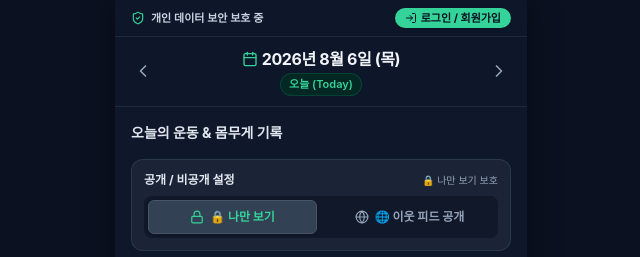
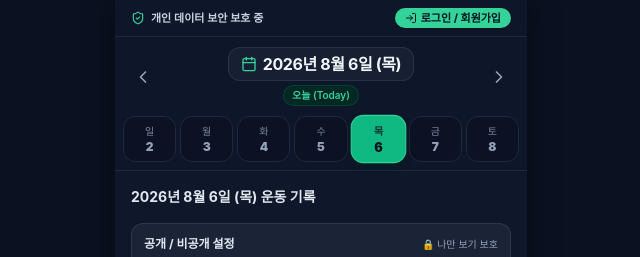
Before and after one commit to startvaluekorea-arch/exercise-tracker, a Next.js app: page / in a window 1280 px wide. Shown: the top 257 px of the page, without its empty margins (319-959 px from the left). Built offline with nearby package versions, Linux system fonts and the light colour scheme; no server answers; the database is empty.

Commit message:
feat: complete minutes time unit for all exercises and add weekly date selector & calendar picker

```diff
--- a/src/app/page.tsx
+++ b/src/app/page.tsx
@@ -8,7 +8,7 @@ import SplashLanding from '@/components/SplashLanding';
 import AuthModal from '@/components/AuthModal';
 import { useAuth } from '@/context/AuthContext';
 import { DailyLog, ExerciseCategory } from '@/lib/types';
-import { getTodayString } from '@/lib/dateUtils';
+import { getTodayString, formatDisplayDate } from '@/lib/dateUtils';
 import { Loader2, LogIn, User, ShieldCheck } from 'lucide-react';
 
 export default function HomePage() {
@@ -24,7 +24,8 @@ export default function HomePage() {
   // 운동 종목 목록 가져오기
   const fetchCategories = useCallback(async () => {
     try {
-      const res = await fetch('/api/categories');
+      const url = user?.id ? `/api/categories?userId=${user.id}` : '/api/categories';
+      const res = await fetch(url);
       if (res.ok) {
         const data = await res.json();
         setCategories(data);
@@ -32,13 +33,14 @@ export default function HomePage() {
     } catch (err) {
       console.error('Categories fetch error:', err);
     }
-  }, []);
+  }, [user?.id]);
 
   // 선택된 날짜의 기록 가져오기
   const fetchDailyLog = useCallback(async (date: string) => {
     setIsLoading(true);
     try {
-      const res = await fetch(`/api/logs?date=${date}`);
+      const url = user?.id ? `/api/logs?date=${date}&userId=${user.id}` : `/api/logs?date=${date}`;
+      const res = await fetch(url);
       if (res.ok) {
         const data: DailyLog = await res.json();
         setDailyLog(data);
@@ -50,7 +52,7 @@ export default function HomePage() {
     } finally {
       setIsLoading(false);
     }
-  }, []);
+  }, [user?.id]);
 
   useEffect(() => {
     fetchCategories();
@@ -120,7 +122,9 @@ export default function HomePage() {
           <div>
             <div className="flex items-center justify-between mb-4">
               <h2 className="text-sm font-bold text-slate-200">
-                {hasRecordData ? '오늘의 기록 수정' : '오늘의 운동 & 몸무게 기록'}
+                {hasRecordData
+                  ? `${formatDisplayDate(currentDate)} 기록 수정`
+                  : `${formatDisplayDate(currentDate)} 운동 기록`}
               </h2>
               {hasRecordData && (
                 <button
--- a/src/components/DailyRecordForm.tsx
+++ b/src/components/DailyRecordForm.tsx
@@ -367,7 +367,7 @@ export default function DailyRecordForm({
                     <input
                       type="number"
                       step="0.1"
-                      placeholder="예: 25"
+                      placeholder="예: 25분"
                       value={rec.duration_seconds ? Number((rec.duration_seconds / 60).toFixed(1)) : ''}
                       onChange={(e) => {
                         const mins = parseFloat(e.target.value) || 0;
@@ -383,15 +383,17 @@ export default function DailyRecordForm({
               {cat.unit_type === 'DURATION' && (
                 <div>
                   <label className="text-[10px] text-slate-400 font-medium block mb-1">
-                    수행 시간 (초)
+                    수행 시간 (분)
                   </label>
                   <input
                     type="number"
-                    placeholder="예: 60초 (1분)"
-                    value={rec.duration_seconds || ''}
-                    onChange={(e) =>
-                      handleRecordFieldChange(cat.id, 'duration_seconds', parseInt(e.target.value) || 0)
-                    }
+                    step="0.1"
+                    placeholder="예: 3분"
+                    value={rec.duration_seconds ? Number((rec.duration_seconds / 60).toFixed(1)) : ''}
+                    onChange={(e) => {
+                      const mins = parseFloat(e.target.value) || 0;
+                      handleRecordFieldChange(cat.id, 'duration_seconds', Math.round(mins * 60));
+                    }}
                     className="w-full bg-slate-900 border border-slate-700 focus:border-amber-400 rounded-lg py-1.5 px-2 text-amber-400 text-xs font-bold focus:outline-none"
                   />
                 </div>
--- a/src/components/DateHeader.tsx
+++ b/src/components/DateHeader.tsx
@@ -1,7 +1,8 @@
 'use client';
 
+import React, { useRef } from 'react';
 import { ChevronLeft, ChevronRight, Calendar as CalendarIcon, RotateCcw } from 'lucide-react';
-import { formatDisplayDate, addDays, getTodayString } from '@/lib/dateUtils';
+import { formatDisplayDate, addDays, getTodayString, getSundayBasedWeekRange, WEEKDAYS } from '@/lib/dateUtils';
 
 interface DateHeaderProps {
   currentDate: string;
@@ -9,7 +10,9 @@ interface DateHeaderProps {
 }
 
 export default function DateHeader({ currentDate, onDateChange }: DateHeaderProps) {
+  const dateInputRef = useRef<HTMLInputElement>(null);
   const isToday = currentDate === getTodayString();
+  const weekInfo = getSundayBasedWeekRange(currentDate);
 
   const handlePrevDay = () => {
     onDateChange(addDays(currentDate, -1));
@@ -23,9 +26,16 @@ export default function DateHeader({ currentDate, onDateChange }: DateHeaderProp
     onDateChange(getTodayString());
   };
 
+  const handleCalendarClick = () => {
+    if (dateInputRef.current) {
+      dateInputRef.current.showPicker?.() || dateInputRef.current.click();
+    }
+  };
+
   return (
-    <div className="bg-slate-900/95 backdrop-blur-md border-b border-slate-800 px-3 py-2.5 sticky top-0 z-40">
-      <div className="flex items-center justify-between">
+    <div className="bg-slate-900/95 backdrop-blur-md border-b border-slate-800 sticky top-0 z-40">
+      {/* 1. 상단 날짜 및 달력 선택 바 */}
+      <div className="px-3 py-2.5 flex items-center justify-between">
         <button
           onClick={handlePrevDay}
           className="p-1.5 rounded-full text-slate-400 hover:text-slate-100 hover:bg-slate-800 transition-colors"
@@ -35,23 +45,41 @@ export default function DateHeader({ currentDate, onDateChange }: DateHeaderProp
         </button>
 
         <div className="flex flex-col items-center">
-          <div className="flex items-center gap-1 text-slate-100 font-bold text-sm sm:text-base tracking-tight">
+          {/* 달력 선택 가능한 날짜 표시 */}
+          <div
+            onClick={handleCalendarClick}
+            className="flex items-center gap-1.5 text-slate-100 font-bold text-sm sm:text-base tracking-tight cursor-pointer hover:text-emerald-400 transition-colors bg-slate-800/60 px-3 py-1 rounded-xl border border-slate-700/60"
+            title="클릭하여 날짜 변경"
+          >
             <CalendarIcon className="w-4 h-4 text-emerald-400 shrink-0" />
             <span>{formatDisplayDate(currentDate)}</span>
+            {/* Hidden HTML5 Date Input */}
+            <input
+              ref={dateInputRef}
+              type="date"
+              value={currentDate}
+              onChange={(e) => {
+                if (e.target.value) onDateChange(e.target.value);
+              }}
+              className="sr-only"
+            />
           </div>
+
+          <div className="flex items-center gap-2 mt-1">
             {isToday ? (
-            <span className="text-[11px] text-emerald-400 font-semibold mt-0.5 bg-emerald-950/80 px-2 py-0.5 rounded-full border border-emerald-800/50">
+              <span className="text-[10px] text-emerald-400 font-semibold bg-emerald-950/80 px-2 py-0.5 rounded-full border border-emerald-800/50">
                 오늘 (Today)
               </span>
             ) : (
               <button
                 onClick={handleTodayClick}
-              className="text-[11px] text-slate-400 hover:text-emerald-400 flex items-center gap-1 mt-0.5 transition-colors"
+                className="text-[10px] text-slate-400 hover:text-emerald-400 flex items-center gap-1 transition-colors bg-slate-800/80 px-2 py-0.5 rounded-full border border-slate-700"
               >
                 <RotateCcw className="w-3 h-3" />
                 오늘로 이동
               </button>
             )}
+          </div>
         </div>
 
         <button
@@ -62,6 +90,33 @@ export default function DateHeader({ currentDate, onDateChange }: DateHeaderProp
           <ChevronRight className="w-5 h-5" />
         </button>
       </div>
+
+      {/* 2. 주간 7일 날짜 선택 탭 (어제, 그저께, 내일, 모레 손쉽게 이동) */}
+      <div className="px-2 pb-2 grid grid-cols-7 gap-1 max-w-md mx-auto">
+        {weekInfo.days.map((dayStr, idx) => {
+          const isSelected = dayStr === currentDate;
+          const isDayToday = dayStr === getTodayString();
+          const dayNum = parseInt(dayStr.split('-')[2], 10);
+
+          return (
+            <button
+              key={dayStr}
+              type="button"
+              onClick={() => onDateChange(dayStr)}
+              className={`flex flex-col items-center justify-center py-1.5 rounded-xl border text-xs transition-all ${
+                isSelected
+                  ? 'bg-emerald-500 text-slate-950 font-extrabold border-emerald-400 shadow-md shadow-emerald-950/50 scale-105'
+                  : isDayToday
+                  ? 'bg-emerald-950/40 text-emerald-400 font-bold border-emerald-800/80'
+                  : 'bg-slate-950/60 text-slate-400 border-slate-800 hover:text-slate-200 hover:bg-slate-800/50'
+              }`}
+            >
+              <span className="text-[10px] opacity-80">{WEEKDAYS[idx]}</span>
+              <span className="text-xs font-black">{dayNum}</span>
+            </button>
+          );
+        })}
+      </div>
     </div>
   );
 }
```
Lines whose indentation alone changed are shown as unchanged.
